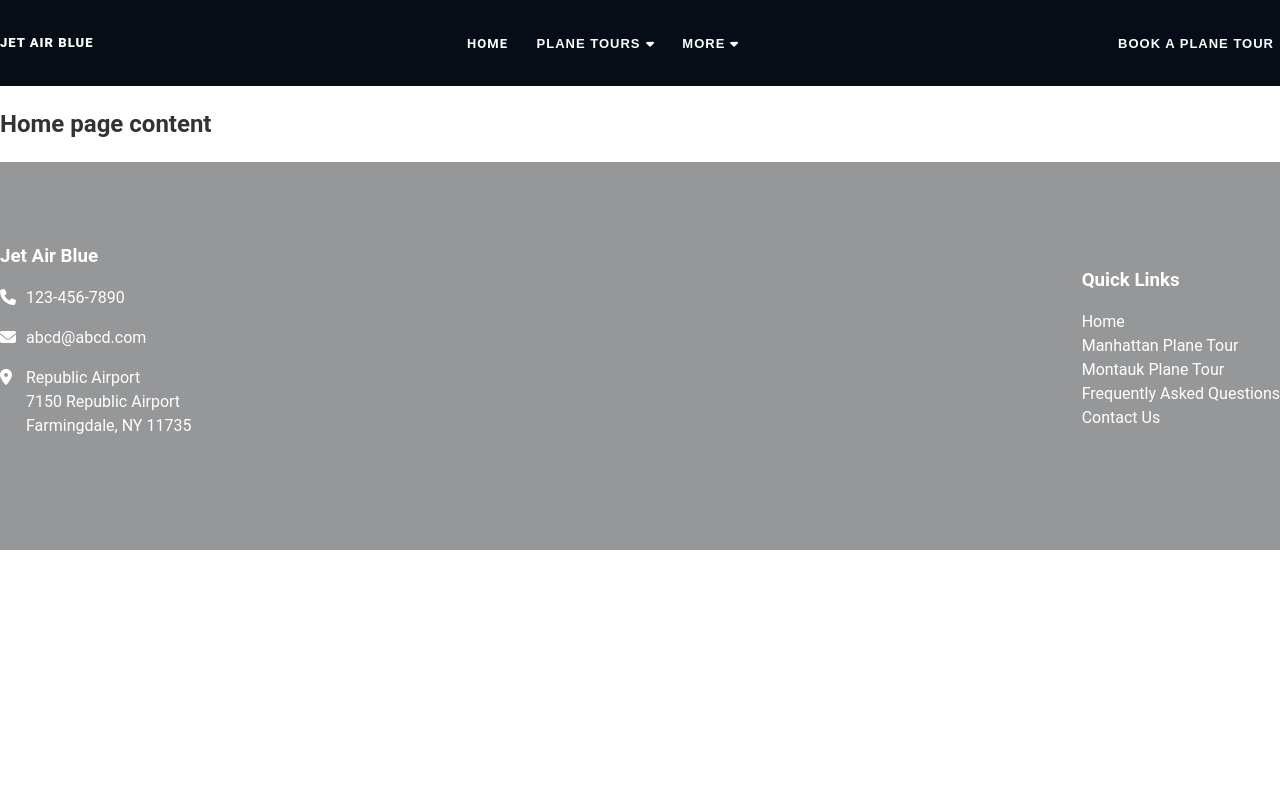
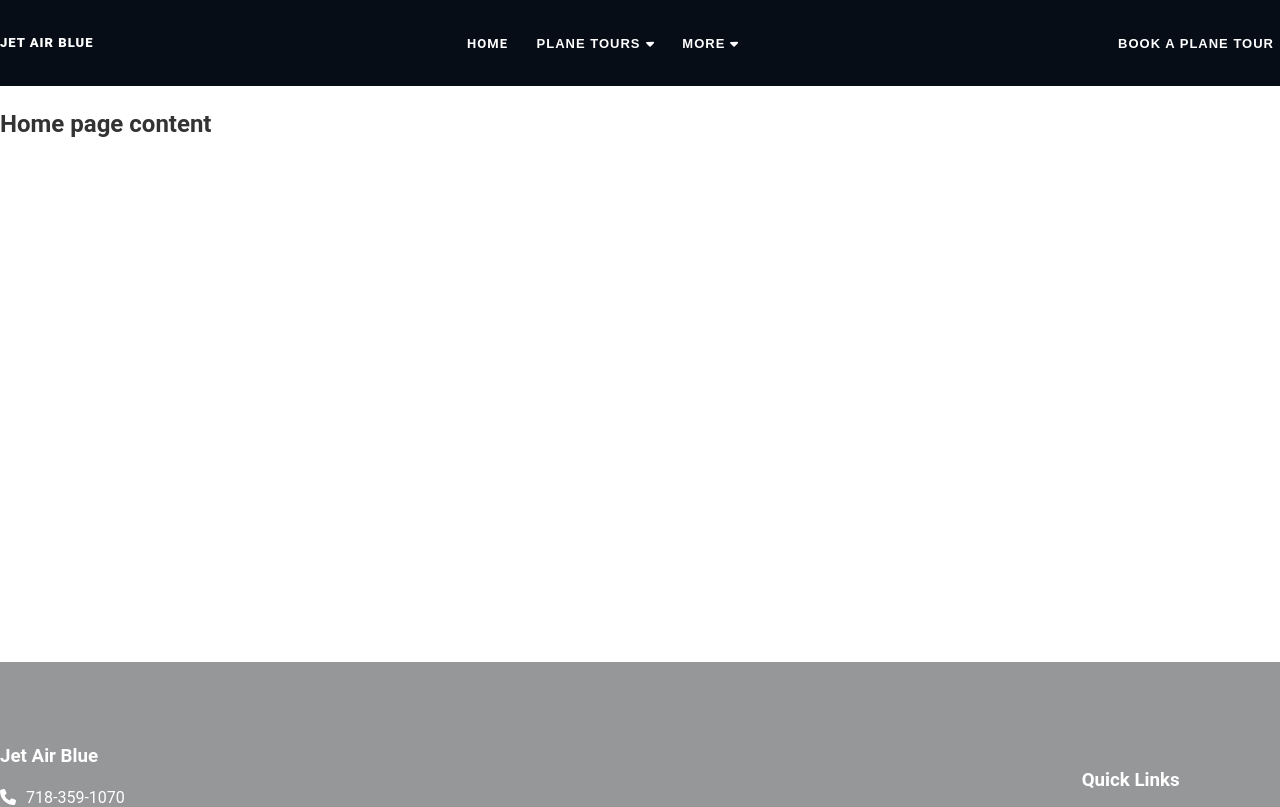
Before and after one commit to nooccarr/JetAirBlue, a React (Vite) app: page / in a window 1280 px wide. Shown: the top 807 px of the page. Built offline with nearby package versions, Linux system fonts and the light colour scheme.

Commit message:
Add a page wrapper for all pages. Update contact number in the footer.

```diff
--- a/src/components/AboutUs.jsx
+++ b/src/components/AboutUs.jsx
@@ -1,6 +1,8 @@
 const AboutUs = () => {
   return (
-    <h2>About Jet Air Blue page content</h2>
+    <div className='page-wrapper'>
+      <h2>About Jet Air Blue page content</h2>
+    </div>
   );
 };
 
--- a/src/components/ContactUs.jsx
+++ b/src/components/ContactUs.jsx
@@ -1,6 +1,8 @@
 const ContactUs = () => {
   return (
-    <h2>Contact Us page content</h2>
+    <div className='page-wrapper'>
+      <h2>Contact Us page content</h2>
+    </div>
   );
 };
 
--- a/src/components/Faq.jsx
+++ b/src/components/Faq.jsx
@@ -1,6 +1,8 @@
 const Faq = () => {
   return (
-    <h2>Frequently Asked Questions page content</h2>
+    <div className='page-wrapper'>
+      <h2>Frequently Asked Questions page content</h2>
+    </div>
   );
 };
 
--- a/src/components/Footer.jsx
+++ b/src/components/Footer.jsx
@@ -29,7 +29,7 @@ const Footer = () => {
 
         <ul className='footer-section-info-container'>
           <li className='footer-contact-info'>
-            <a href='tel:+0-123-456-7890'>123-456-7890</a>
+            <a href='tel:+1-718-359-1070'>718-359-1070</a>
           </li>
           <li className='footer-contact-info'>
             <a href='mailto: abcd@abcd.com'>abcd@abcd.com</a>
--- a/src/components/Gallery.jsx
+++ b/src/components/Gallery.jsx
@@ -1,6 +1,8 @@
 const Gallery = () => {
   return (
-    <h2>Gallery page content</h2>
+    <div className='page-wrapper'>
+      <h2>Gallery page content</h2>
+    </div>
   );
 };
 
--- a/src/components/Home.jsx
+++ b/src/components/Home.jsx
@@ -1,6 +1,8 @@
 const Home = () => {
   return (
-    <h2>Home page content</h2>
+    <div className='page-wrapper'>
+      <h2>Home page content</h2>
+    </div>
   );
 };
 
--- a/src/components/ManhattanPlaneTour.jsx
+++ b/src/components/ManhattanPlaneTour.jsx
@@ -1,9 +1,9 @@
 const ManhattanPlaneTour = () => {
   return (
-    <>
+    <div className='page-wrapper'>
       <h2>Manhattan Plane Tour page content</h2>
       {/* <iframe src="https://www.google.com/maps/d/u/0/embed?mid=1U0G9YNmFHTlpQDVgtA876USNWQ94De0&ehbc=2E312F&noprof=1" width="640" height="480"></iframe> */}
-    </>
+    </div>
   );
 };
 
--- a/src/components/MontaukPlaneTour.jsx
+++ b/src/components/MontaukPlaneTour.jsx
@@ -1,6 +1,9 @@
 const MontaukPlaneTour = () => {
   return (
-    <h2>Montauk Plane Tour page content</h2>
+    <div className='page-wrapper'>
+      <h2>Montauk Plane Tour page content</h2>
+    </div>
+
   );
 };
 
--- a/src/components/PlaneTours.jsx
+++ b/src/components/PlaneTours.jsx
@@ -1,6 +1,8 @@
 const PlaneTours = () => {
   return (
-    <h2>Plane Tours page content</h2>
+    <div className='page-wrapper'>
+      <h2>Plane Tours page content</h2>
+    </div>
   );
 };
 
--- a/src/styles/app.css
+++ b/src/styles/app.css
@@ -143,6 +143,13 @@ header {
   padding-left: 5px;
 }
 
+/* PAGE-WRAPPER */
+.page-wrapper {
+  margin: 0 auto;
+  max-width: 1280px;
+  padding-bottom: 500px;
+}
+
 /* FOOTER */
 footer {
   background-color: rgb(150 151 153);
```
